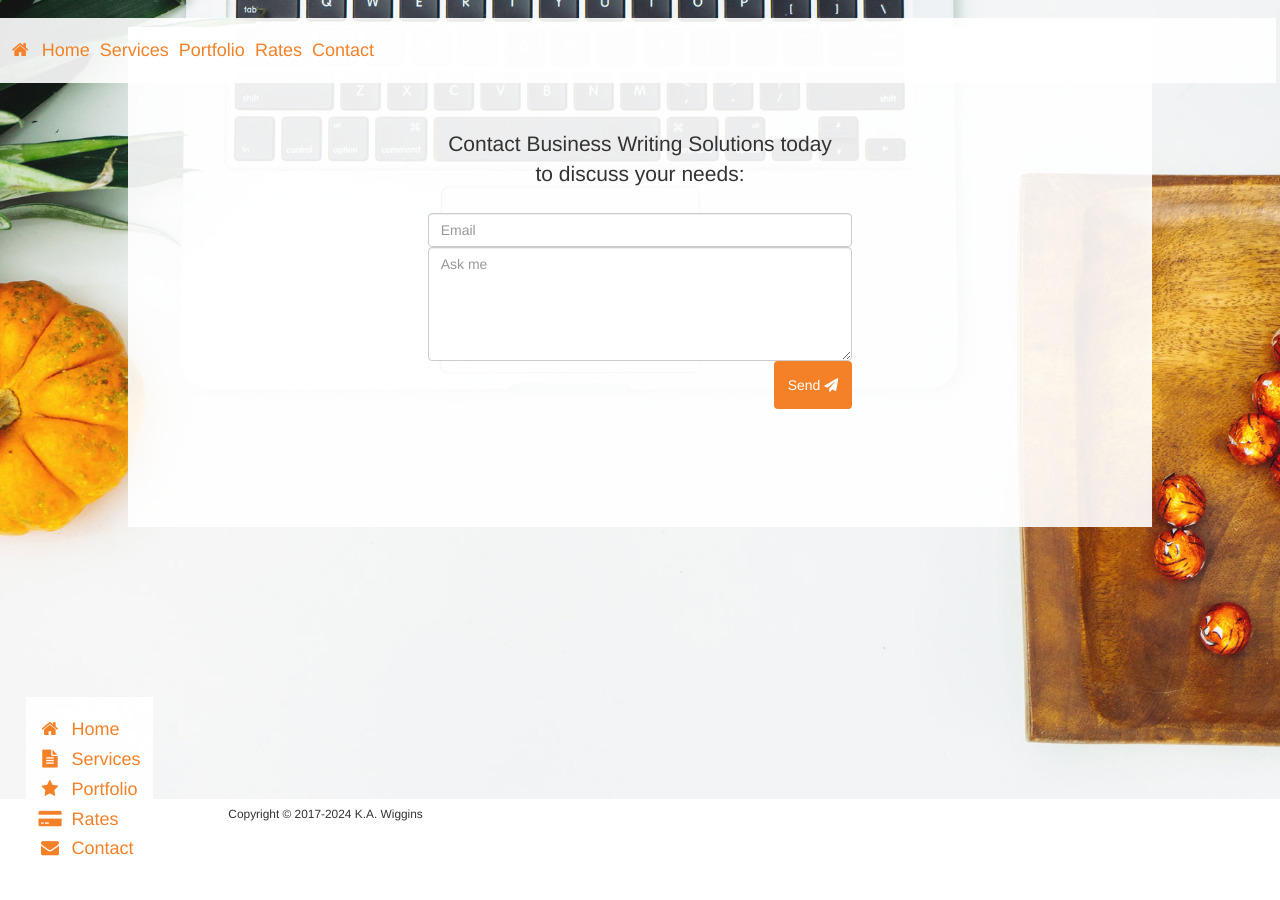
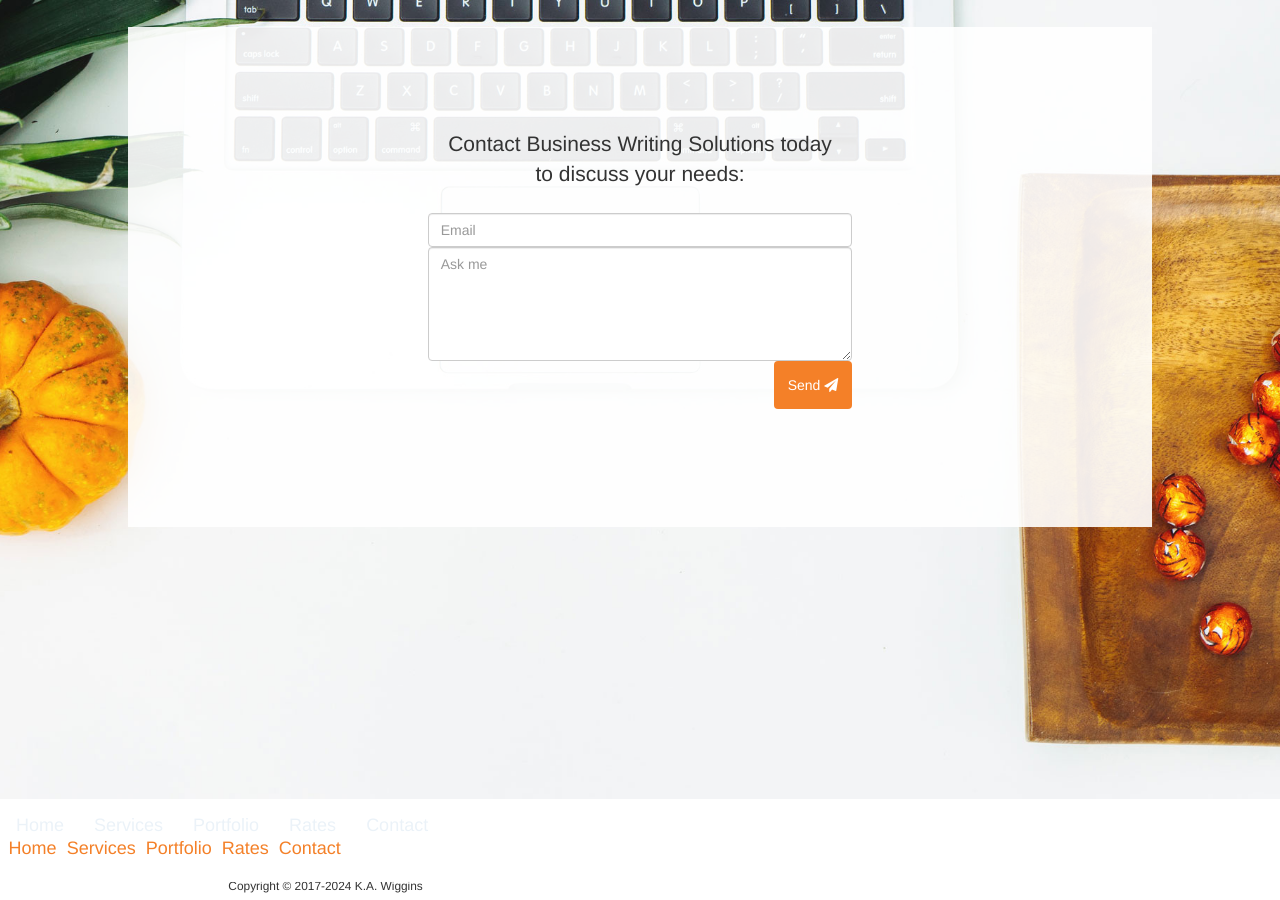
Before and after one commit to kaiewiggins/businesswriting, a Jekyll site: the page built from index.html, in a window 1280 px wide and 900 px high, scrolled down 5286 px. Built offline with Jekyll 4.4.1, drawn with Linux system fonts in a browser that asks for light colours; nearby versions of some CDN libraries.

Commit message:
Update default.html
Testing boostrap-native navbar coding

```diff
--- a/_layouts/default.html
+++ b/_layouts/default.html
@@ -17,24 +17,23 @@
 </head>
 <body>
 <div class="container-fluid" style="width: 103%; margin: 0% -1.5%;">
-			<!--floating menu bar TOP-->
-		<div style="position: fixed; top: 2%; z-index: 20; width: 100%; background-color: rgba(255,255,255,0.9); padding: 1%;">
-<h4><a href="#" style="color: #f48028;"><i class="fa fa-home fa-fw" padding: 10%;"></i>&nbsp; Home</a>
+			<!--floating menu bar bottom-->
+		<div style="position: fixed; bottom: 2%; z-index: 20; width: 100%; background-color: rgba(255,255,255,0.9); padding: 1%;">
+<h4><a href="#" style="color: #f48028;">Home</a>
 	&nbsp;<a href="#aboutservices" style="color: #f48028;">Services</a>
 	&nbsp;<a href="#portfolioprojects" style="color: #f48028;">Portfolio</a>
 	&nbsp;<a href="#quoterates" style="color: #f48028;">Rates</a>
 	&nbsp;<a href="#contactme" style="color: #f48028;">Contact</a></h4>
 		</div><!--end fixed top-->
-		<!--floating menu bar, boostrap class auto-hides on screens smaller than "large"so it won't display on mobile?-->
-		<div class="d-none d-lg-block" style="position: fixed; bottom: 2%; left: 2%; z-index: 20; background-color: rgba(255,255,255,0.9); padding: 1%;">
-<h4><a href="#" style="color: #f48028;"><i class="fa fa-home fa-fw" padding: 10%;"></i>&nbsp; Home</a></h4>
-			<h4><a href="#aboutservices" style="color: #f48028;"><i class="fa fa-file-text fa-fw" padding: 10%;"></i>&nbsp; Services</a></h4>
-			<h4><a href="#portfolioprojects" style="color: #f48028;"><i class="fa fa-star fa-fw" padding: 10%;"></i>&nbsp; Portfolio</a></h4>
-			<h4><a href="#quoterates" style="color: #f48028;"><i class="fa fa-credit-card-alt fa-fw" padding: 10%;"></i>&nbsp; Rates</a></h4>
-			<h4><a href="#contactme" style="color: #f48028;"><i class="fa fa-envelope fa-fw" padding: 10%;"></i>&nbsp; Contact</a></h4>
-		</div><!--end fixed-->
 	</div>
     {{content}}<!--all unique page content-->
+	<nav class="navbar fixed-bottom navbar-light bg-light">
+  <a class="navbar-brand" href="#">Home</a>
+  <a class="navbar-brand" href="#aboutservices">Services</a>
+  <a class="navbar-brand" href="#portfolioprojects">Portfolio</a>
+  <a class="navbar-brand" href="#quoterates">Rates</a>
+  <a class="navbar-brand" href="#contactme">Contact</a>
+	</nav>
   </body>
   <footer>
 		<row>
```
